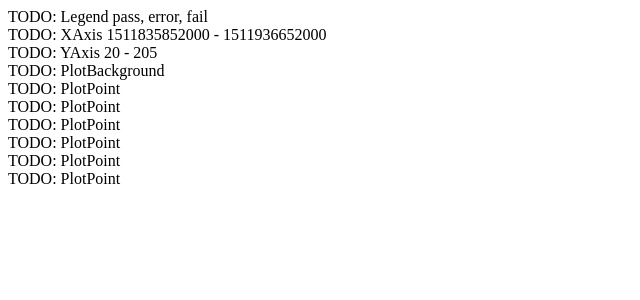
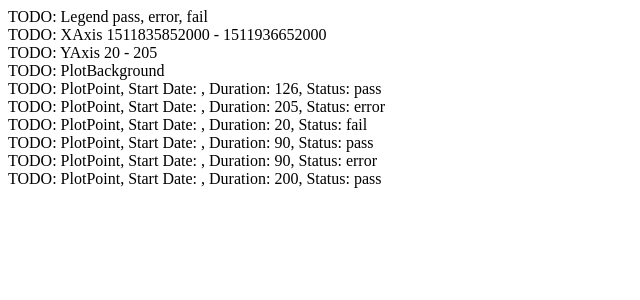
Before and after one commit to cdax/scatterplot-demo, a React app: page / in a window 1280 px wide. Shown: the top 300 px of the page, without its empty margins (0-640 px from the left). Built offline with nearby package versions, Linux system fonts and the light colour scheme.

Commit message:
Adds prop validation to PlotPoint component

```diff
--- a/src/js/components/Scatterplot/PlotPoint.js
+++ b/src/js/components/Scatterplot/PlotPoint.js
@@ -1,9 +1,17 @@
 
 import React from 'react';
 
+import { PlotPointType } from './types';
 
-const PlotPoint = () => (
-  <div>TODO: PlotPoint</div>
+
+const PlotPoint = ({ data }) => (
+  <div>
+    TODO: PlotPoint, Start Date: {data.start_date}, Duration: {data.duration}, Status: {data.status}
+  </div>
 );
 
+PlotPoint.propTypes = {
+  data: PlotPointType.isRequired,
+};
+
 export default PlotPoint;
```
